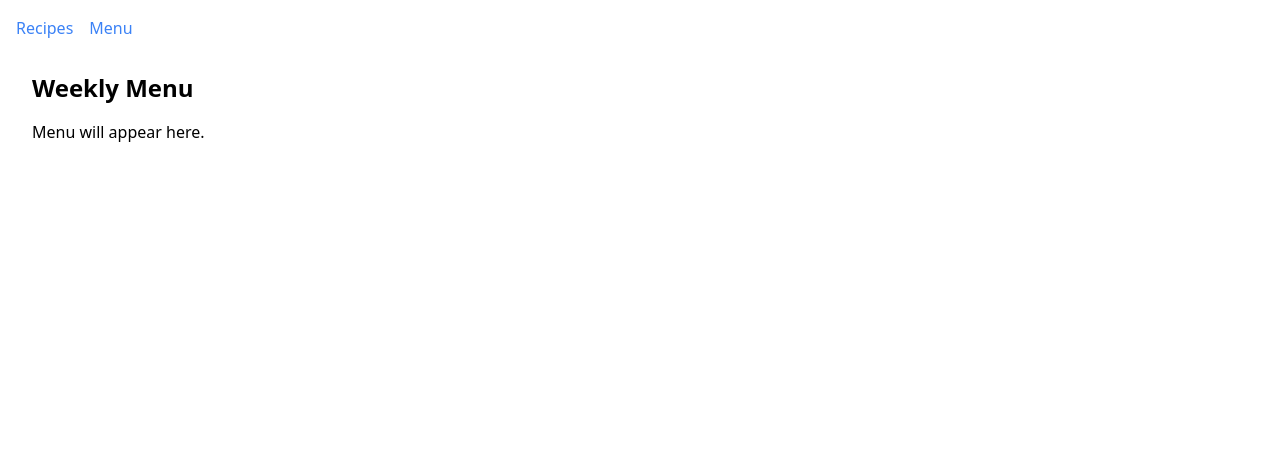
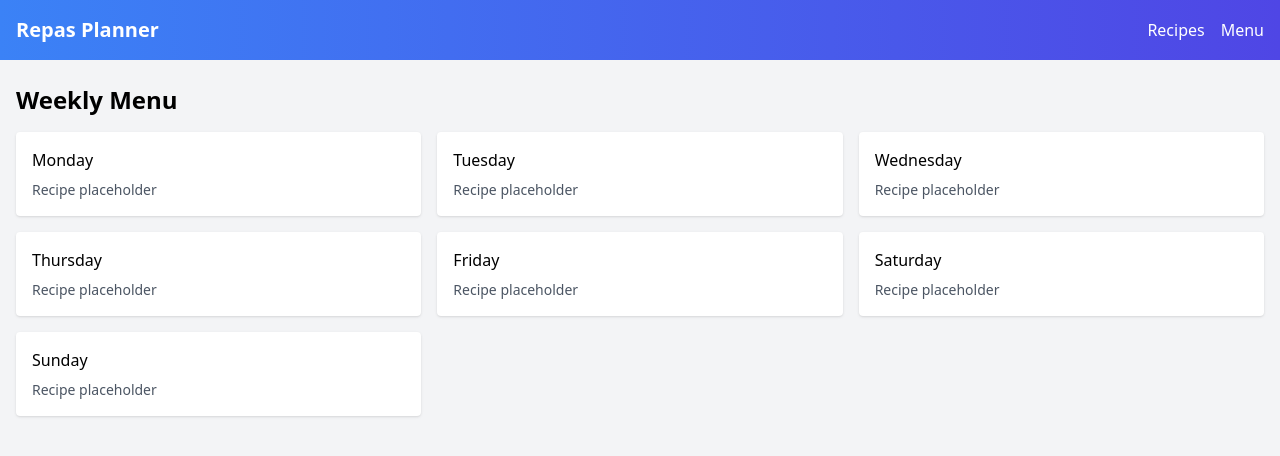
Before and after one commit to valcriss/repas-planner, a Vue app in the folder frontend/: page /menu in a window 1280 px wide. Shown: the top 456 px of the page. Built offline with nearby package versions, Linux system fonts and the light colour scheme.

Commit message:
feat(frontend): add basic tailwind layout (#9)

```diff
--- a/frontend/index.html
+++ b/frontend/index.html
@@ -6,7 +6,7 @@
     <meta name="viewport" content="width=device-width, initial-scale=1.0" />
     <title>Vite + Vue + TS</title>
   </head>
-  <body>
+  <body class="min-h-screen bg-gray-50">
     <div id="app"></div>
     <script type="module" src="/src/main.ts"></script>
   </body>
--- a/frontend/src/App.vue
+++ b/frontend/src/App.vue
@@ -3,11 +3,18 @@ import { RouterLink, RouterView } from 'vue-router'
 </script>
 
 <template>
-  <div class="p-4">
-    <nav class="mb-4 space-x-4">
-      <RouterLink to="/recipes" class="text-blue-500">Recipes</RouterLink>
-      <RouterLink to="/menu" class="text-blue-500">Menu</RouterLink>
-    </nav>
-    <RouterView />
+  <div class="min-h-screen bg-gray-100 flex flex-col">
+    <header class="bg-gradient-to-r from-blue-500 to-indigo-600 text-white py-4">
+      <div class="container mx-auto px-4 flex items-center justify-between">
+        <h1 class="text-xl font-semibold">Repas Planner</h1>
+        <nav class="space-x-4 font-medium">
+          <RouterLink to="/recipes" class="hover:underline">Recipes</RouterLink>
+          <RouterLink to="/menu" class="hover:underline">Menu</RouterLink>
+        </nav>
+      </div>
+    </header>
+    <main class="flex-1 container mx-auto px-4 py-6">
+      <RouterView />
+    </main>
   </div>
 </template>
--- a/frontend/src/pages/MenuPage.vue
+++ b/frontend/src/pages/MenuPage.vue
@@ -1,8 +1,26 @@
 <script setup lang="ts">
+const days = [
+  'Monday',
+  'Tuesday',
+  'Wednesday',
+  'Thursday',
+  'Friday',
+  'Saturday',
+  'Sunday'
+]
 </script>
 <template>
-  <div class="p-4">
+  <div>
     <h1 class="text-2xl font-bold mb-4">Weekly Menu</h1>
-    <p>Menu will appear here.</p>
+    <div class="grid sm:grid-cols-2 md:grid-cols-3 gap-4">
+      <div
+        v-for="day in days"
+        :key="day"
+        class="bg-white rounded shadow p-4"
+      >
+        <h2 class="font-medium mb-2">{{ day }}</h2>
+        <p class="text-sm text-gray-600">Recipe placeholder</p>
+      </div>
+    </div>
   </div>
 </template>
--- a/frontend/src/pages/RecipesPage.vue
+++ b/frontend/src/pages/RecipesPage.vue
@@ -1,8 +1,22 @@
 <script setup lang="ts">
+const recipes = Array.from({ length: 4 }).map((_, i) => ({
+  id: i + 1,
+  title: `Recipe ${i + 1}`,
+  description: 'A tasty meal awaits you.'
+}))
 </script>
 <template>
-  <div class="p-4">
+  <div>
     <h1 class="text-2xl font-bold mb-4">Recipes</h1>
-    <p>List of recipes will appear here.</p>
+    <div class="grid sm:grid-cols-2 md:grid-cols-3 lg:grid-cols-4 gap-4">
+      <div
+        v-for="recipe in recipes"
+        :key="recipe.id"
+        class="bg-white rounded shadow p-4"
+      >
+        <h2 class="font-medium text-lg mb-1">{{ recipe.title }}</h2>
+        <p class="text-sm text-gray-600">{{ recipe.description }}</p>
+      </div>
+    </div>
   </div>
 </template>
```
